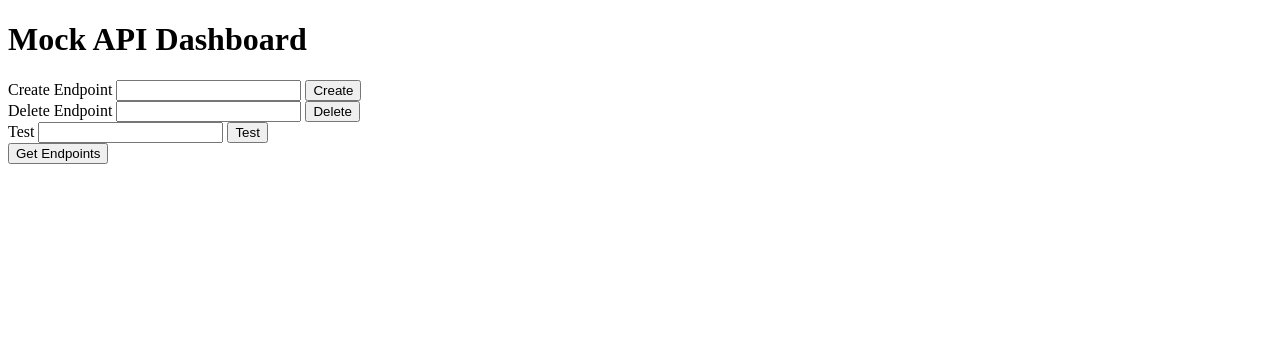
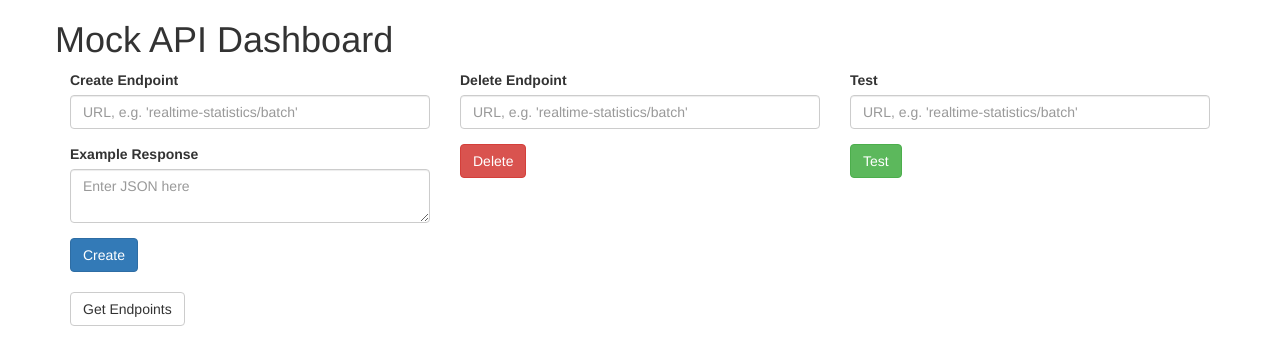
Before and after one commit to josh-stevens/mockAPI, a website: page client/index.html in a window 1280 px wide. Drawn offline with nearby package versions, Linux system fonts and the light colour scheme.

```diff
--- a/client/index.html
+++ b/client/index.html
@@ -3,49 +3,65 @@
   <head lang="en">
     <meta charset="UTF-8">
     <title>Mock API Dashboard</title>
-    <script src="lib/jquery-1.12.0.min.js"></script>
+    <link rel="stylesheet" href="https://maxcdn.bootstrapcdn.com/bootstrap/3.3.6/css/bootstrap.min.css" integrity="sha384-1q8mTJOASx8j1Au+a5WDVnPi2lkFfwwEAa8hDDdjZlpLegxhjVME1fgjWPGmkzs7" crossorigin="anonymous">
+    <script src="//code.jquery.com/jquery-1.12.0.min.js"></script>
+    <script src="https://maxcdn.bootstrapcdn.com/bootstrap/3.3.6/js/bootstrap.min.js" integrity="sha384-0mSbJDEHialfmuBBQP6A4Qrprq5OVfW37PRR3j5ELqxss1yVqOtnepnHVP9aJ7xS" crossorigin="anonymous"></script>
   </head>
   <body>
+    <div class="container">
+      <div class="row">
         <h1>Mock API Dashboard</h1>
-
-    <div id="createForm">
+      </div>
+      <div class="row">
+        <div id="createForm" class="col-lg-4">
           <form id="create">
-        <label>Create Endpoint</label>
-        <input name="endpoint" id="endpoint"></input>
-        <button>Create</button>
+            <div class="form-group">
+              <label for="endpoint">Create Endpoint</label>
+              <input id="endpoint" class="form-control" placeholder="URL, e.g. 'realtime-statistics/batch'"></input>
+            </div>
+            <div class="form-group">
+              <label for="example-response">Example Response</label>
+              <textarea id="example-response" class="form-control" placeholder="Enter JSON here"></textarea>
+            </div>
+            <button class="btn btn-primary">Create</button>
           </form>
           <div id="create-response">
           </div>
         </div>
-
-    <div id="deleteForm">
+        <div id="deleteForm" class="col-lg-4">
           <form id="delete">
-        <label>Delete Endpoint</label>
-        <input name="endpoint" id="delete-endpoint"></input>
-        <button>Delete</button>
+            <div class="form-group">
+              <label for="delete-endpoint">Delete Endpoint</label>
+              <input id="delete-endpoint" class="form-control" placeholder="URL, e.g. 'realtime-statistics/batch'"></input>
+            </div>
+            <button class="btn btn-danger">Delete</button>
           </form>
           <div id="delete-response">
           </div>
         </div>
-
-    <div id="testForm">
+        <div id="testForm" class="col-lg-4">
           <form id="test">
-        <label>Test</label>
-        <input name="test" id="test-endpoint"></input>
-        <button>Test</button>
+            <div class="form-group">
+              <label for="test-endpoint">Test</label>
+              <input id="test-endpoint" class="form-control" placeholder="URL, e.g. 'realtime-statistics/batch'"></input>
+            </div>
+            <button class="btn btn-success">Test</button>
           </form>
           <div id="test-response">
           </div>
         </div>
-
-    <div id="listForm">
+      </div>
+      <br>
+      <div class="row">
+        <div id="listForm" class="col-lg-12">
           <form id="list">
-        <button>Get Endpoints</button>
+            <button class="btn btn-default">Get Endpoints</button>
           </form>
           <div id="list-response">
           </div>
         </div>
-
+      </div>
+    </div>
     <script src="index.js"></script>
   </body>
 </html>
--- a/client/index.js
+++ b/client/index.js
@@ -1,10 +1,14 @@
 $('#create').on('submit', function(e){
   e.preventDefault();
-  var userEndpoint = $('#endpoint').val();
+  var userEndpoint    = $('#endpoint').val(),
+      exampleResponse = JSON.parse($('#example-response').val().replace(/\s+/g, ''));
   $.ajax({
     method: 'POST',
     contentType: 'application/json',
-    data: JSON.stringify({"endpoint": userEndpoint}),
+    data: JSON.stringify({
+      "endpoint": userEndpoint,
+      "exampleResponse": exampleResponse
+    }),
     url: '/api/create',
     success: function(data) {
       $('#create-response').text('Endpoint created at /api/' + userEndpoint);
@@ -31,7 +35,9 @@
       $('#delete-endpoint').val('');
     },
     error: function(err) {
-      console.err(err);
+      if(err.status === 404) {
+        $('#delete-response').text('No endpoint found at /api/' + userEndpoint);
+      }
     }
   });
 });
@@ -44,7 +50,10 @@
     contentType: 'application/json',
     url: '/api/' + userEndpoint,
     success: function(data) {
-      $('#test-response').text('Response received: ' + JSON.stringify(data));
+      $('#test-response').html('Response received: ' + JSON.stringify(data, null, '<br>'));
+    },
+    error: function(err) {
+      $('#test-response').text('Error received: ' + err.status + ' ' + err.statusText);
     }
   })
 });
--- a/server/server.js
+++ b/server/server.js
@@ -5,7 +5,6 @@
     app        = express(),
     apiRouter  = express.Router();
 
-// app.use(bodyParser.urlencoded({extended: true}));
 app.use(bodyParser.json());
 app.use('/api', apiRouter);
 require('./apiRoutes.js')(apiRouter);
@@ -13,5 +12,5 @@
 
 app.use(morgan('dev'));
 
-app.listen(port);
+var listener = app.listen(port);
 console.log("Listening on port: ", port);
```
Also changed, not shown: server/createResponse.js (added, +11 -0 lines), server/routeController.js (+10 -3 lines). Lines whose indentation alone changed are shown as unchanged.
